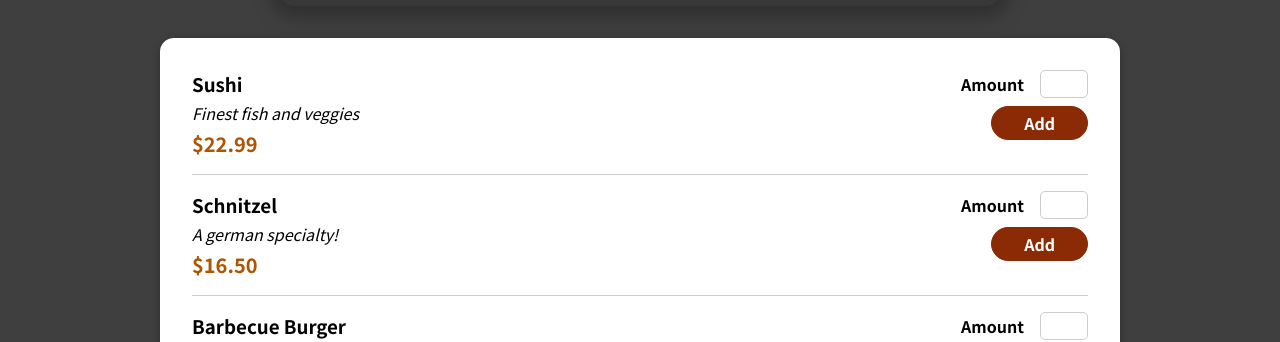
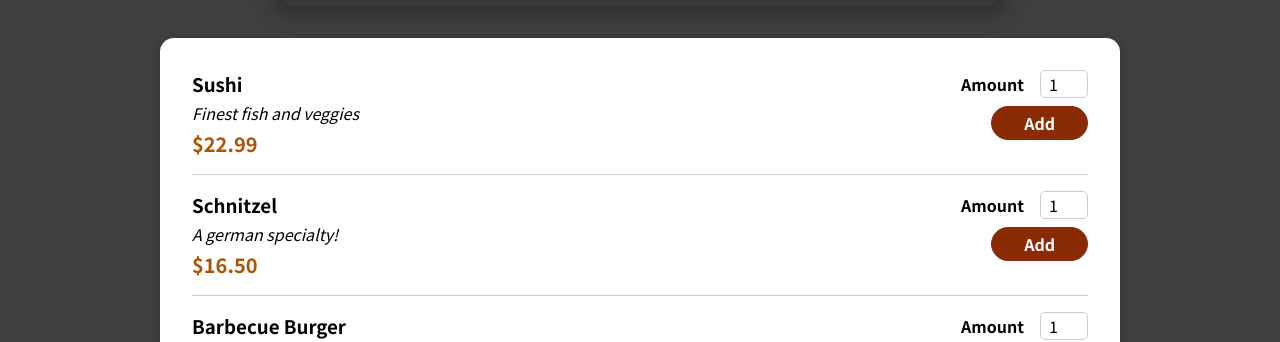
Before and after one commit to YosiKimhi/react-meals, a React (Create React App) app: page / in a window 1280 px wide. Shown: the part 467-809 px from the top of the page. Built offline with nearby package versions, Linux system fonts and the light colour scheme.

Commit message:
Working with Refs & Forward Refs

```diff
--- a/src/components/Meals/MealItem/MealItem.js
+++ b/src/components/Meals/MealItem/MealItem.js
@@ -1,8 +1,21 @@
+import {useContext} from 'react';
+import CartContext from '../../../store/cart-context';
 import classes from './MealItem.module.css';
 import MealItemForm from './MealItemForm';
 
 const MealItem = (props) => {
+  const cartCtx = useContext(CartContext);
   const price = `$${props.price.toFixed(2)}`;
+
+  const addToCartHandler = (amount) => {
+    cartCtx.addItem({
+      id: props.id,
+      name: props.name,
+      amount: amount,
+      price: props.price
+    });
+  };
+
   return (
     <li className={classes.meal}>
       <div>
@@ -10,7 +23,9 @@
         <div className={classes.description}>{props.description}</div>
         <div className={classes.price}>{price}</div>
       </div>
-      <div><MealItemForm/></div>
+      <div>
+        <MealItemForm onAddToCart={addToCartHandler} />
+      </div>
     </li>
   );
 };
--- a/src/components/Meals/MealItem/MealItemForm.js
+++ b/src/components/Meals/MealItem/MealItemForm.js
@@ -1,21 +1,41 @@
+import { useRef, useState } from 'react';
 import Input from '../../UI/Input';
 import classes from './MealItemForm.module.css';
 
 const MealItemForm = (props) => {
+  const [amountIsValid, setAmountIsValid] = useState(true);
+  const amountInputRef = useRef();
+  const sumbitHandler = (event) => {
+    event.preventDefault();
+    const enteredAmount = amountInputRef.current.value;
+    const enteredAmountNumber = +enteredAmount;
+    if (
+      enteredAmount.trim().length === 0 ||
+      enteredAmountNumber < 1 ||
+      enteredAmountNumber > 5
+    ) {
+      setAmountIsValid(false);
+      return;
+    }
+    props.onAddToCart(enteredAmountNumber);
+  };
+
   return (
-    <form className={classes.form}>
+    <form className={classes.form} onSubmit={sumbitHandler}>
       <Input
+        ref={amountInputRef}
         label='Amount'
         input={{
-          id: 'ammount_'+ props.id,
+          id: 'ammount_' + props.id,
           type: 'number',
           min: '1',
           max: '5',
           step: '1',
-          default: '1',
+          defaultValue: '1',
         }}
       />
       <button>Add</button>
+      {!amountIsValid && <p>Please enter a valid amount (1-5).</p>}
     </form>
   );
 };
--- a/src/components/UI/Input.js
+++ b/src/components/UI/Input.js
@@ -1,12 +1,14 @@
 import classes from './Input.module.css';
 
-const Input = (props) => {
+import React from 'react';
+
+const Input = React.forwardRef((props, ref) => {
   return (
     <div className={classes.input}>
       <label htmlFor={props.input.id}>{props.label}</label>
-      <input {...props.input} />
+      <input ref={ref} {...props.input} />
     </div>
   );
-};
+});
 
 export default Input;
```
Also changed, not shown: 1 other file (tests, documents, lock files or other folders).
